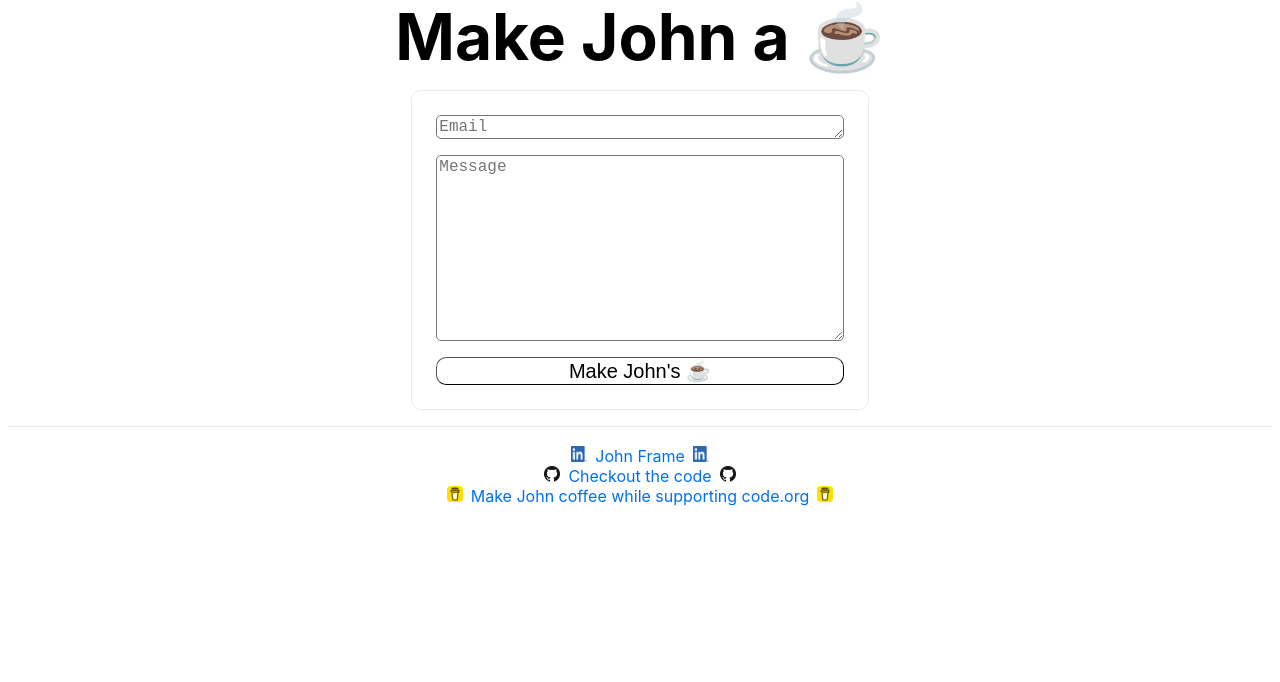
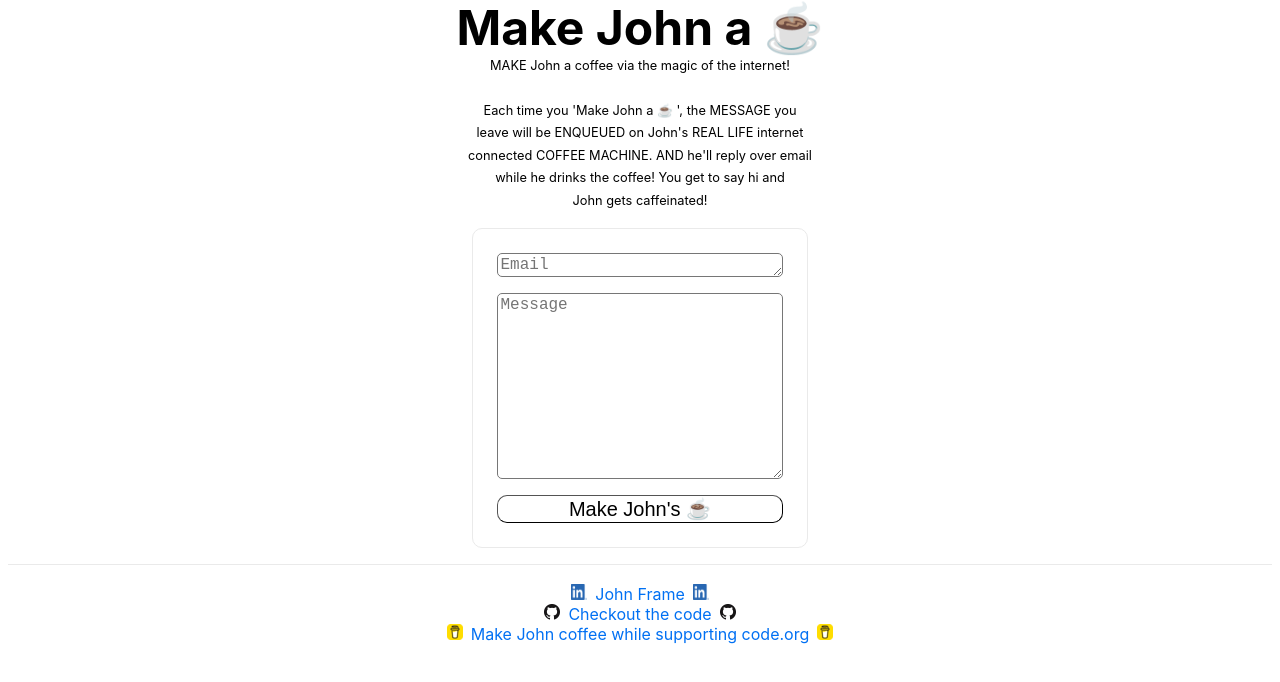
Before and after one commit to jbframe/makejohnacoffee, a Next.js app: page / in a window 1280 px wide. Shown: the top 682 px of the page. Built offline with nearby package versions, Linux system fonts and the light colour scheme.

Commit message:
Added description to index.

```diff
--- a/pages/index.jsx
+++ b/pages/index.jsx
@@ -97,7 +97,15 @@ export default function Home() {
         <h1 className="title">
           Make John a ☕️
         </h1>
-
+        <div className="description">
+          <div>MAKE John a coffee via the magic of the internet!</div>
+          <div>&nbsp;</div>
+          <div>Each time you 'Make John a ☕️ ', the MESSAGE you</div>
+          <div>leave will be ENQUEUED on John's REAL LIFE internet</div>
+          <div>connected COFFEE MACHINE. AND he'll reply over email</div>
+          <div>while he drinks the coffee! You get to say hi and</div>
+          <div>John gets caffeinated!</div>
+        </div>
         <form className="form" onSubmit={formSubmit}>
           <textarea
             name="email"
@@ -196,6 +204,7 @@ export default function Home() {
         .container {
           min-height: 50vh;
           padding: 0 0.5rem;
+
           display: flex;
           flex-direction: column;
           justify-content: center;
@@ -205,7 +214,7 @@ export default function Home() {
         .title {
           margin: 0;
           line-height: 1.15;
-          font-size: 4rem;
+          font-size: 3rem;
         }
 
         .title,
@@ -214,8 +223,8 @@ export default function Home() {
         }
 
         .description {
-          line-height: 1.5;
-          font-size: 1.5rem;
+          line-height: 1.75;
+          font-size: .8rem;
         }
 
         .form {
```
